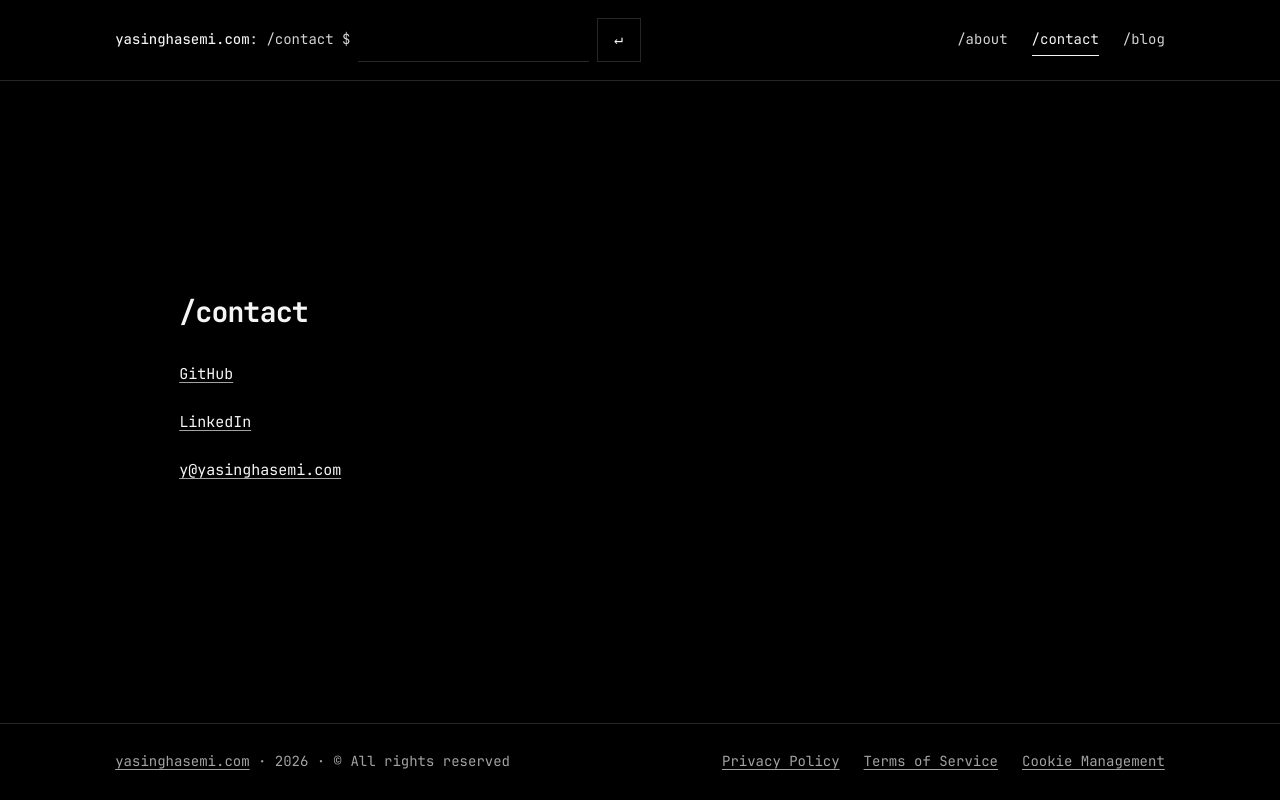
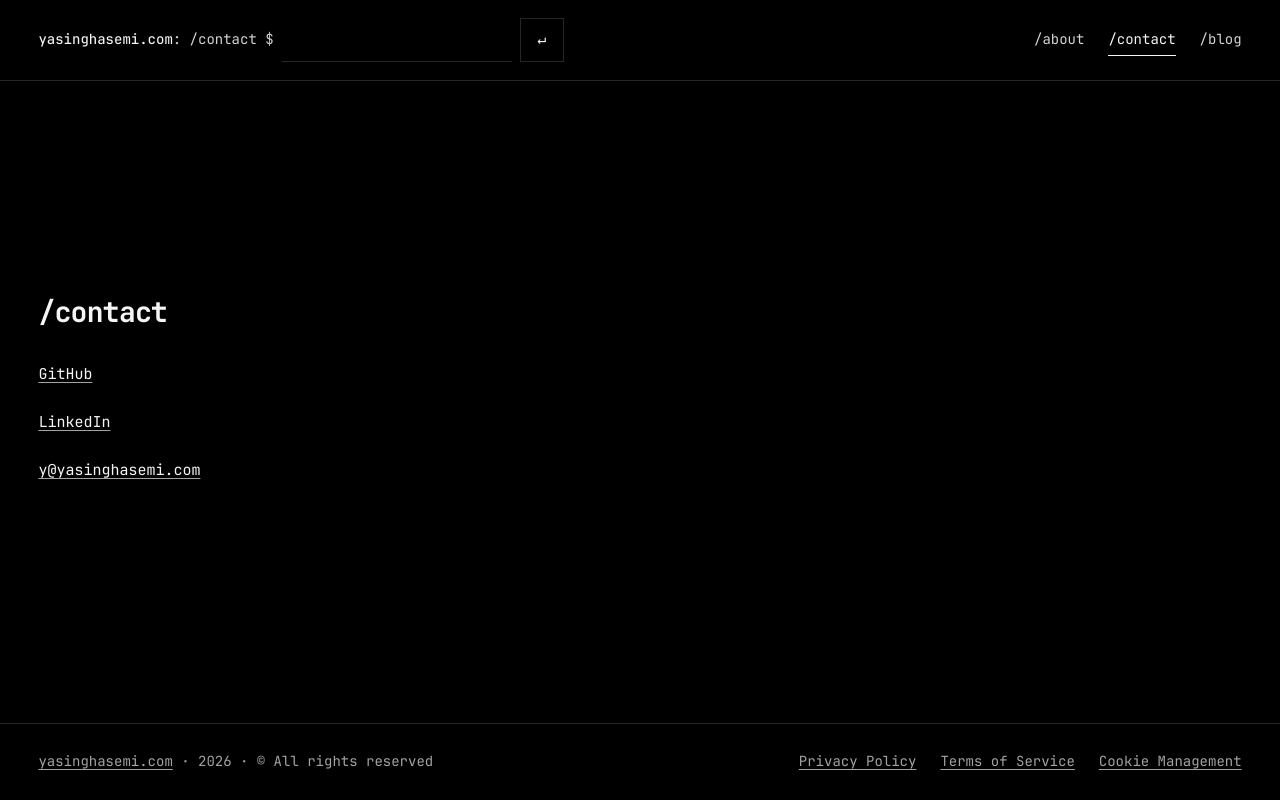
Before and after one commit to SupernovifieD/yasinghasemi.com, a Next.js app: page /contact in a window 1280 px wide. Built offline with nearby package versions, Linux system fonts and the light colour scheme.

Commit message:
style(layout): widen the shell and reduce side gutters

```diff
--- a/app/contact/contact.module.css
+++ b/app/contact/contact.module.css
@@ -2,7 +2,6 @@
   display: flex;
   width: 100%;
   align-items: center;
-  padding-inline: clamp(0rem, 5vw, 4rem);
 }
 
 .contact h1 {
@@ -33,6 +32,5 @@
 @media (max-width: 40rem), (max-height: 42rem) {
   .contact {
     align-items: flex-start;
-    padding-inline: 0;
   }
 }
--- a/app/globals.css
+++ b/app/globals.css
@@ -19,9 +19,9 @@
   --space-10: 2.5rem;
   --space-12: 3rem;
   --space-16: 4rem;
-  --outer-width: 72rem;
+  --outer-width: 100rem;
   --reading-width: 70ch;
-  --gutter: clamp(1.25rem, 4vw, 4rem);
+  --gutter: clamp(1.25rem, 3vw, 2.5rem);
   --focus-ring: 2px solid var(--color-focus);
   --font-label: 0.875rem;
   --font-body: 0.9375rem;
--- a/app/home.module.css
+++ b/app/home.module.css
@@ -2,7 +2,6 @@
   display: flex;
   width: 100%;
   align-items: center;
-  padding-inline: clamp(0rem, 5vw, 4rem);
 }
 
 .introduction {
@@ -57,6 +56,5 @@
 @media (max-width: 40rem), (max-height: 42rem) {
   .home {
     align-items: flex-start;
-    padding-inline: 0;
   }
 }
```
Also changed, not shown: 1 other file (tests, documents, lock files or other folders).
